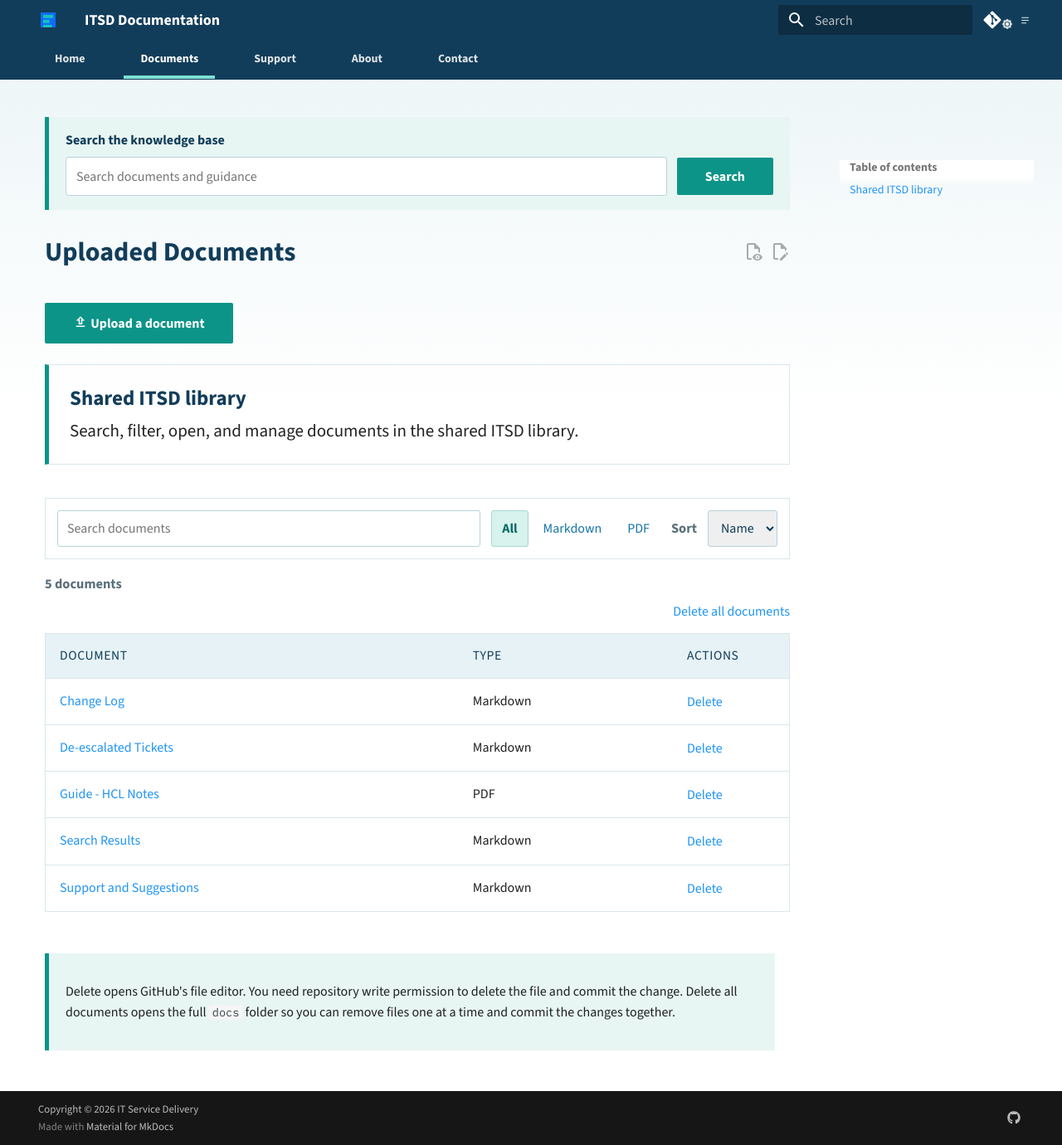
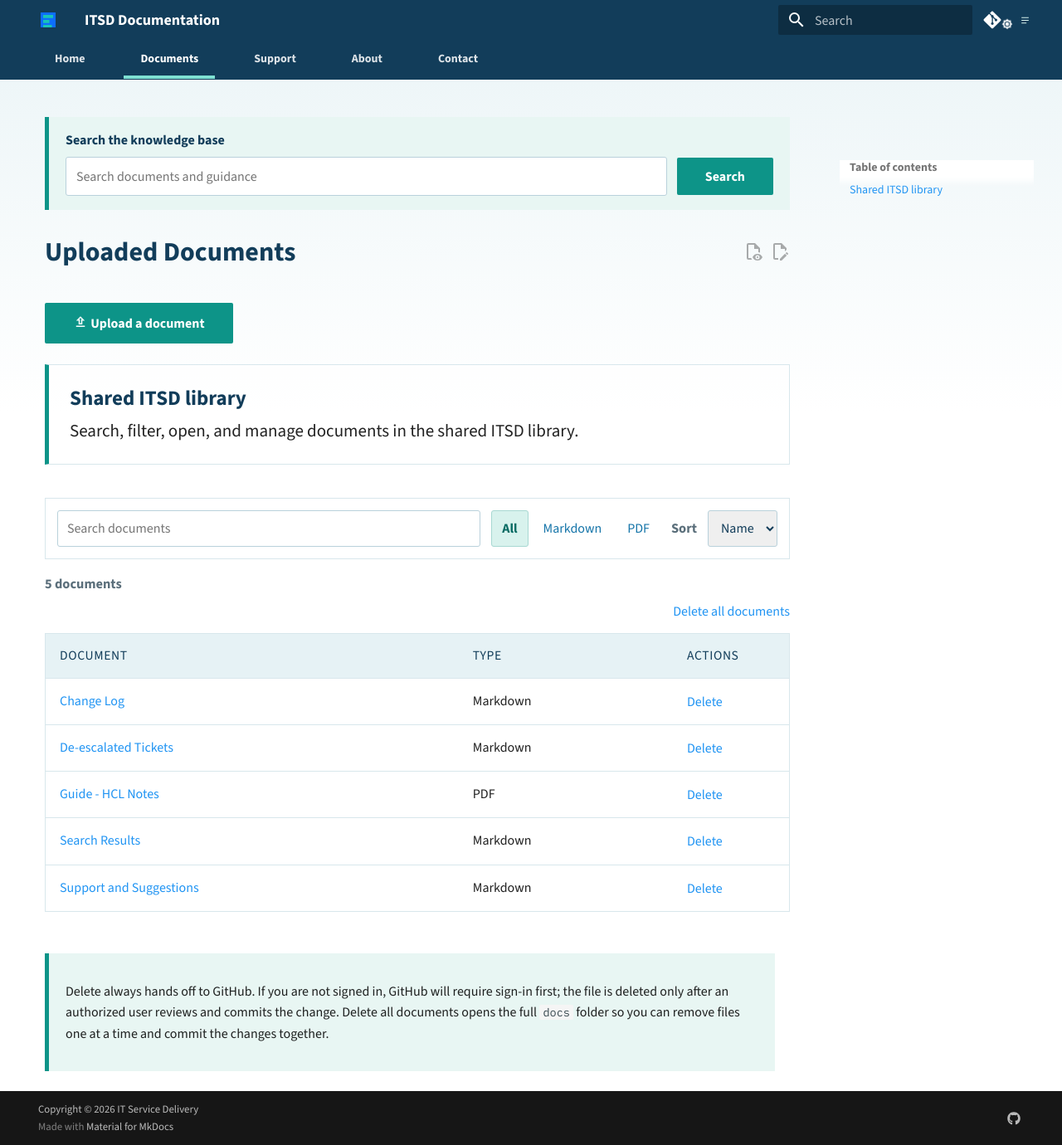
Before and after one commit to dgooding/mkdocs-basic, an MkDocs documentation site: the page built from docs/uploaded-documents.md, in a window 1280 px wide and 1380 px high. Shown: the whole window at 83% size. Built offline with MkDocs 1.6.1 and Material for MkDocs 9.7.7, drawn with Linux system fonts in a browser that asks for light colours; comment, search, counter and statistics services are not loaded.

Commit message:
docs: auto-update 2026-08-26 22:57:38

```diff
--- a/docs/javascripts/document-library.js
+++ b/docs/javascripts/document-library.js
@@ -46,7 +46,7 @@
       deleteLink.rel = "noopener"
       deleteLink.textContent = "Delete"
       deleteLink.addEventListener("click", function (event) {
-        if (!window.confirm("Open GitHub to delete '" + item.name + "'?")) event.preventDefault()
+        if (!window.confirm("Sign in to GitHub and commit the deletion of '" + item.name + "'?")) event.preventDefault()
       })
       actionsCell.append(deleteLink)
       row.append(documentCell, typeCell, actionsCell)
@@ -86,7 +86,7 @@
   })
 
   deleteAll.addEventListener("click", function (event) {
-    if (!window.confirm("Open GitHub to delete all documents? You will review and commit the deletions there.")) event.preventDefault()
+    if (!window.confirm("Sign in to GitHub and commit the deletion of the selected documents? You will review each deletion there.")) event.preventDefault()
   })
 
   fetch(new URL("assets/document-library.json", document.baseURI))
--- a/docs/uploaded-documents.md
+++ b/docs/uploaded-documents.md
@@ -48,6 +48,6 @@
 
 <div class="itsd-status" markdown>
 
-Delete opens GitHub's file editor. You need repository write permission to delete the file and commit the change. Delete all documents opens the full `docs` folder so you can remove files one at a time and commit the changes together.
+Delete always hands off to GitHub. If you are not signed in, GitHub will require sign-in first; the file is deleted only after an authorized user reviews and commits the change. Delete all documents opens the full `docs` folder so you can remove files one at a time and commit the changes together.
 
 </div>
```
